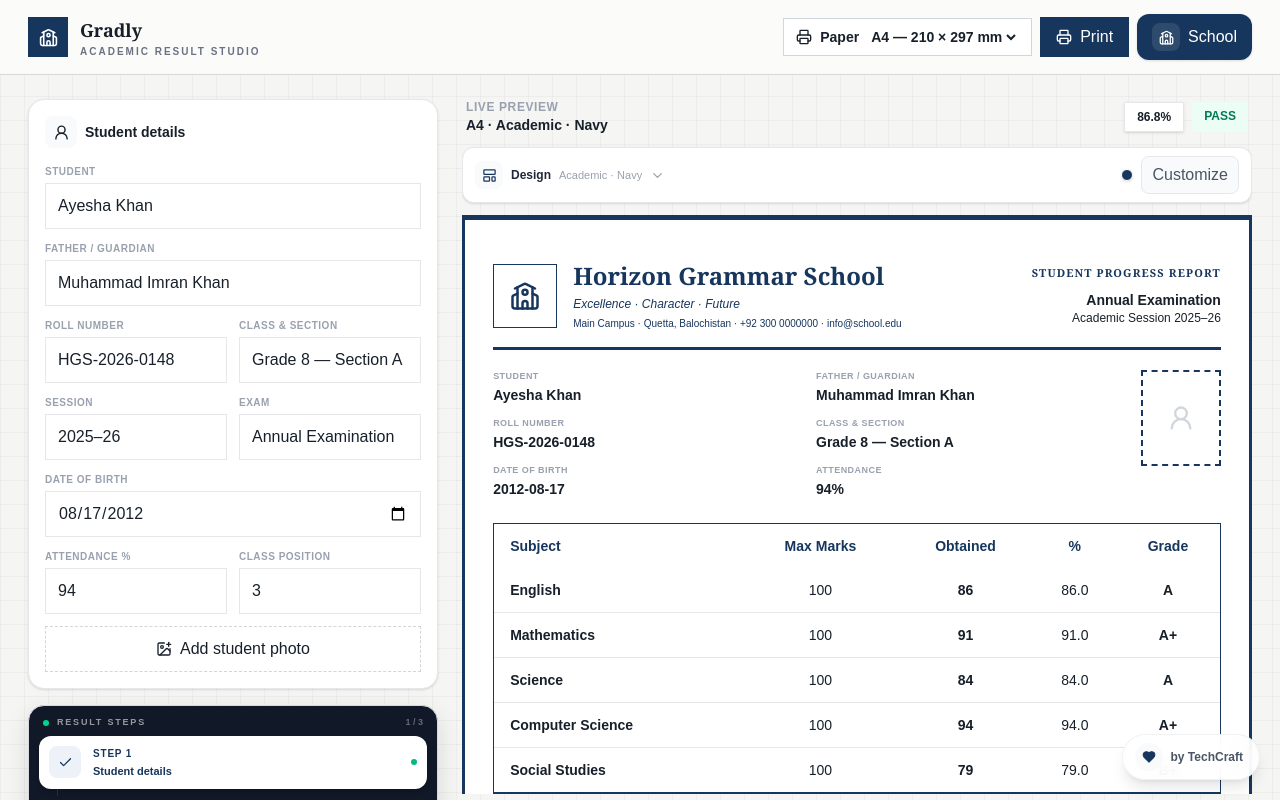
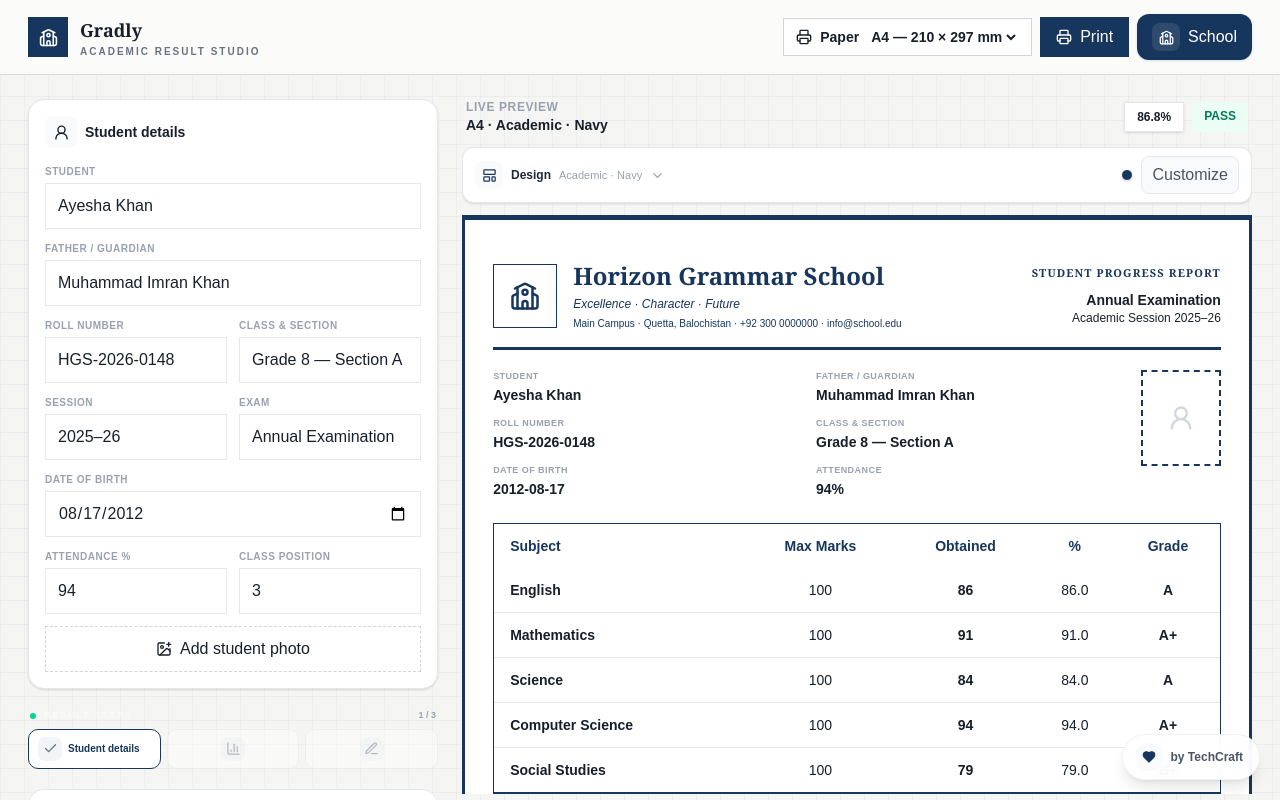
Before and after one commit to merajNizBaloch/gradly, a Next.js app: page / in a window 1280 px wide. Shown: the top 800 px of the page. Built offline with nearby package versions, Linux system fonts and the light colour scheme.

Commit message:
Simplify result steps and keep navigation below form

```diff
--- a/src/app/globals.css
+++ b/src/app/globals.css
@@ -48,7 +48,7 @@ button { cursor: pointer; }
   background-color: transparent !important;
 }
 
-/* Result-step navigation belongs after the form, not above it. */
+/* Result workflow: compact steps at the top, navigation after the form. */
 section.no-print.space-y-4 > [data-gradly-sidebar-tabs-slot] {
   display: contents !important;
 }
@@ -58,14 +58,95 @@ section.no-print.space-y-4 {
   flex-direction: column !important;
 }
 
+/* Minimal horizontal step indicator. */
 section.no-print.space-y-4 > [data-gradly-sidebar-tabs-slot] > [data-gradly-sidebar-tabs] {
-  order: 1;
+  order: 1 !important;
+  width: 100% !important;
+  padding: 4px 0 8px !important;
+  border: 0 !important;
+  border-radius: 0 !important;
+  background: transparent !important;
+  box-shadow: none !important;
+  overflow: visible !important;
 }
 
+section.no-print.space-y-4 > [data-gradly-sidebar-tabs-slot] > [data-gradly-sidebar-tabs] > div:first-child {
+  padding: 0 2px 6px !important;
+}
+
+section.no-print.space-y-4 > [data-gradly-sidebar-tabs-slot] > [data-gradly-sidebar-tabs] > div:first-child span:first-child {
+  color: #98a2b3 !important;
+  font-size: 8px !important;
+  letter-spacing: .12em !important;
+}
+
+section.no-print.space-y-4 > [data-gradly-sidebar-tabs-slot] > [data-gradly-sidebar-tabs] > div:first-child > span:last-child {
+  color: #98a2b3 !important;
+}
+
+section.no-print.space-y-4 > [data-gradly-sidebar-tabs-slot] > [data-gradly-sidebar-tabs] > div:nth-child(2) {
+  display: flex !important;
+  align-items: center !important;
+  gap: 6px !important;
+  padding: 0 !important;
+}
+
+section.no-print.space-y-4 > [data-gradly-sidebar-tabs-slot] > [data-gradly-sidebar-tabs] > div:nth-child(2) > div {
+  flex: 1 1 0 !important;
+}
+
+section.no-print.space-y-4 > [data-gradly-sidebar-tabs-slot] > [data-gradly-sidebar-tabs] > div:nth-child(2) > div > button {
+  min-height: 38px !important;
+  justify-content: center !important;
+  gap: 6px !important;
+  padding: 7px 9px !important;
+  border: 1px solid #e5e7eb !important;
+  border-radius: 10px !important;
+  background: #fff !important;
+  color: #667085 !important;
+  box-shadow: none !important;
+}
+
+section.no-print.space-y-4 > [data-gradly-sidebar-tabs-slot] > [data-gradly-sidebar-tabs] > div:nth-child(2) > div > button > span:first-child {
+  width: 24px !important;
+  height: 24px !important;
+  border-radius: 7px !important;
+  background: #f2f4f7 !important;
+  color: #667085 !important;
+}
+
+section.no-print.space-y-4 > [data-gradly-sidebar-tabs-slot] > [data-gradly-sidebar-tabs] > div:nth-child(2) > div > button > span:nth-child(2) > span:first-child {
+  display: none !important;
+}
+
+section.no-print.space-y-4 > [data-gradly-sidebar-tabs-slot] > [data-gradly-sidebar-tabs] > div:nth-child(2) > div > button > span:nth-child(2) > span:last-child {
+  margin: 0 !important;
+  font-size: 10px !important;
+  font-weight: 800 !important;
+  color: inherit !important;
+}
+
+section.no-print.space-y-4 > [data-gradly-sidebar-tabs-slot] > [data-gradly-sidebar-tabs] > div:nth-child(2) > div > button > span:last-child {
+  display: none !important;
+}
+
+/* Hide the vertical connector lines from the old step design. */
+section.no-print.space-y-4 > [data-gradly-sidebar-tabs-slot] > [data-gradly-sidebar-tabs] > div:nth-child(2) > div > span[aria-hidden="true"] {
+  display: none !important;
+}
+
+/* Active/completed steps retain only a subtle state treatment. */
+section.no-print.space-y-4 > [data-gradly-sidebar-tabs-slot] > [data-gradly-sidebar-tabs] > div:nth-child(2) > div > button.bg-white {
+  border-color: #17365d !important;
+  color: #17365d !important;
+}
+
+/* Back / Continue / finish controls are always below the form. */
 section.no-print.space-y-4 > [data-gradly-sidebar-tabs-slot] > [data-gradly-step-navigation] {
   order: 999 !important;
   position: static !important;
-  margin-top: 1rem !important;
+  width: 100% !important;
+  margin-top: 12px !important;
   margin-bottom: 0 !important;
 }
 
@@ -74,6 +155,16 @@ section.no-print.space-y-4 > [data-gradly-sidebar-tabs-slot] > [data-gradly-step
 
 @media (max-width: 640px) {
   .result-paper { min-height: auto; }
+
+  section.no-print.space-y-4 > [data-gradly-sidebar-tabs-slot] > [data-gradly-sidebar-tabs] > div:nth-child(2) > div > button {
+    min-height: 34px !important;
+    padding: 5px 6px !important;
+  }
+
+  section.no-print.space-y-4 > [data-gradly-sidebar-tabs-slot] > [data-gradly-sidebar-tabs] > div:nth-child(2) > div > button > span:first-child {
+    width: 22px !important;
+    height: 22px !important;
+  }
 }
 
 @page {
```
